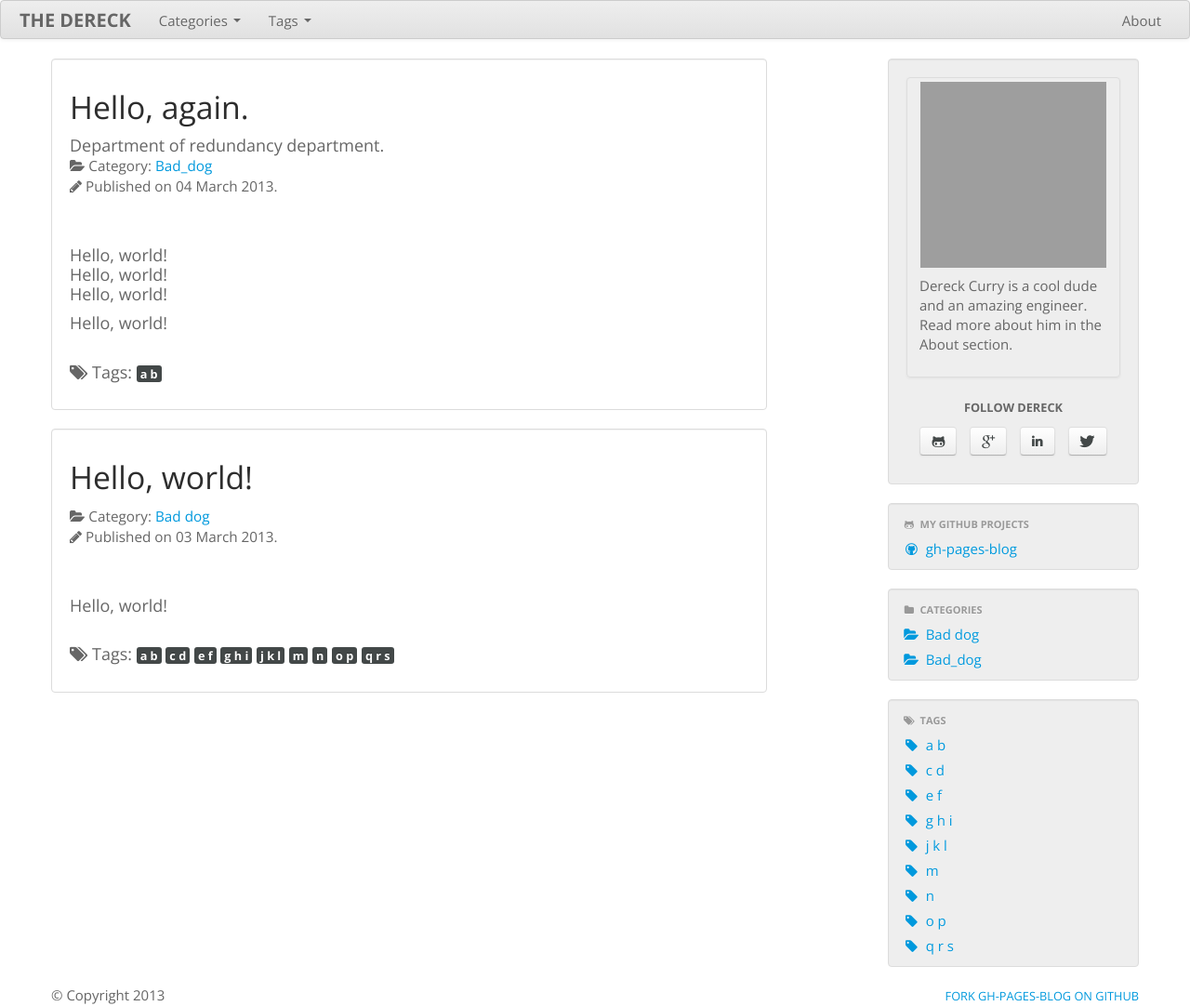
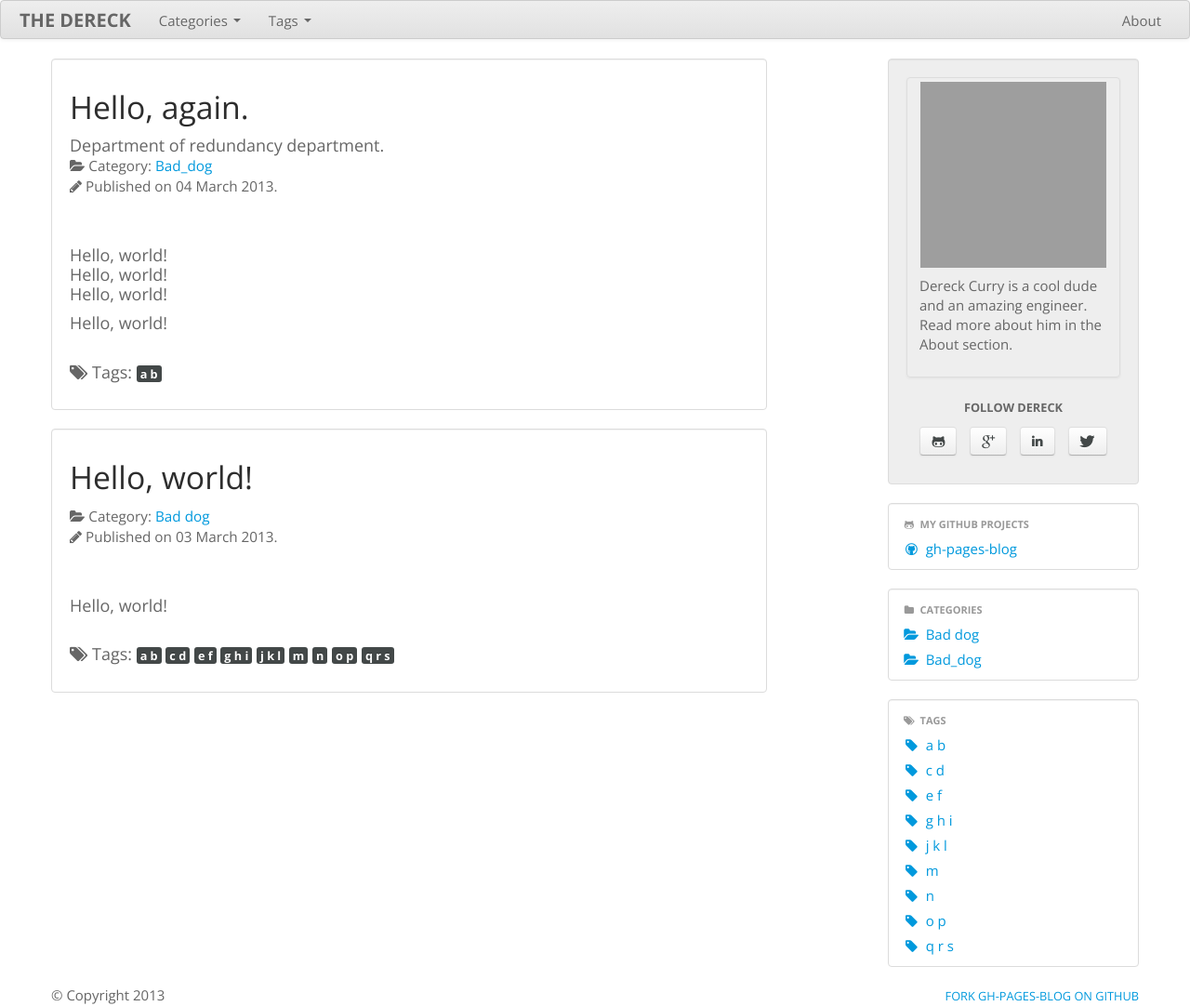
Before and after one commit to thedereck/thedereck.github.com, a Jekyll site: the page built from index.html, in a window 1280 px wide. Shown: the whole page at 93% size. Built offline with Jekyll 4.4.1, drawn with Linux system fonts in a browser that asks for light colours; grey boxes are pictures that could not be loaded.

Commit message:
CSS changes

```diff
--- a/_includes/body/sections/categories.html
+++ b/_includes/body/sections/categories.html
@@ -14,7 +14,7 @@
 	{{ sorted_category_names | number_of_words }}
 {% endcapture %}
 
-<div class="well" style="padding: 8px 0;">
+<div class="ghpb-well-navlist">
 	<ul class="nav nav-list">
 		<li class="nav-header ghpb-nav-header">
 			{% if site.font_awesome.enabled %}
--- a/_includes/body/sections/github-projects.html
+++ b/_includes/body/sections/github-projects.html
@@ -1,4 +1,4 @@
-<div class="well" style="padding: 8px 0;">
+<div class="ghpb-well-navlist">
 	<ul class="nav nav-list">
 		<li class="nav-header ghpb-nav-header">
 			{% if site.font_awesome.enabled %}
--- a/_includes/body/sections/tags.html
+++ b/_includes/body/sections/tags.html
@@ -14,7 +14,7 @@
 	{{ sorted_tag_names | number_of_words }}
 {% endcapture %}
 
-<div class="well" style="padding: 8px 0;">
+<div class="ghpb-well-navlist">
 	<ul class="nav nav-list">
 		<li class="nav-header ghpb-nav-header">
 			{% if site.font_awesome.enabled %}
--- a/_includes/post-body.html
+++ b/_includes/post-body.html
@@ -4,7 +4,7 @@
 	<div class="container">
 		<div class="row">
 			<div class="span8">
-				<div class="post">
+				<div class="ghpb-post">
 					{% include body/post-header.html %}
 					{% include body/post-alerts-and-notices.html %}
 					{{ content }}
--- a/css/gh-pages-blog.css
+++ b/css/gh-pages-blog.css
@@ -1,4 +1,4 @@
-.well-outline {
+.ghpb-well-outline {
   min-height: 20px;
   padding: 19px;
   margin-bottom: 20px;
@@ -11,7 +11,26 @@
           box-shadow: inset 0 1px 1px rgba(0, 0, 0, 0.05);
 }
 
-.well-outline blockquote {
+.ghpb-well-navlist {
+  min-height: 20px;
+  padding: 8px 0;
+  margin-bottom: 20px;
+  border: 1px solid #dcdcdc;
+  -webkit-border-radius: 4px;
+     -moz-border-radius: 4px;
+          border-radius: 4px;
+  -webkit-box-shadow: inset 0 1px 1px rgba(0, 0, 0, 0.05);
+     -moz-box-shadow: inset 0 1px 1px rgba(0, 0, 0, 0.05);
+          box-shadow: inset 0 1px 1px rgba(0, 0, 0, 0.05);
+}
+
+
+.ghpb-well-outline blockquote {
+  border-color: #ddd;
+  border-color:rgba(0,0,0,0.15)
+}
+
+.ghpb-well-navlist blockquote {
   border-color: #ddd;
   border-color:rgba(0,0,0,0.15)
 }
@@ -20,6 +39,6 @@
   color: #999999;
 }
 
-.post p {
+.ghpb-post p {
   font-size: larger;
 }
--- a/index.html
+++ b/index.html
@@ -5,8 +5,8 @@ exclude: true
 ---
 
 {% for p in site.posts %}
-<div class="post">
-	<div class="well-outline">
+<div class="ghpb-post">
+	<div class="ghpb-well-outline">
 		<a href="{{ p.url }}"><h2>{{ p.title }}</h2></a>
 		<p>
 			{% if p.subtitle %}
```
